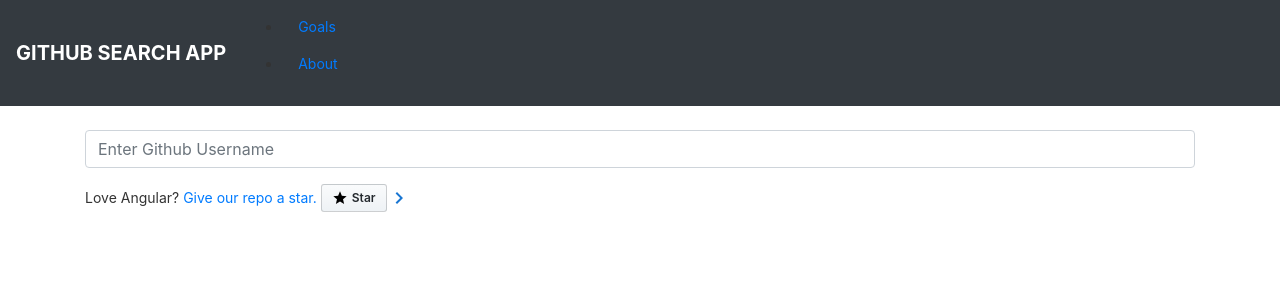
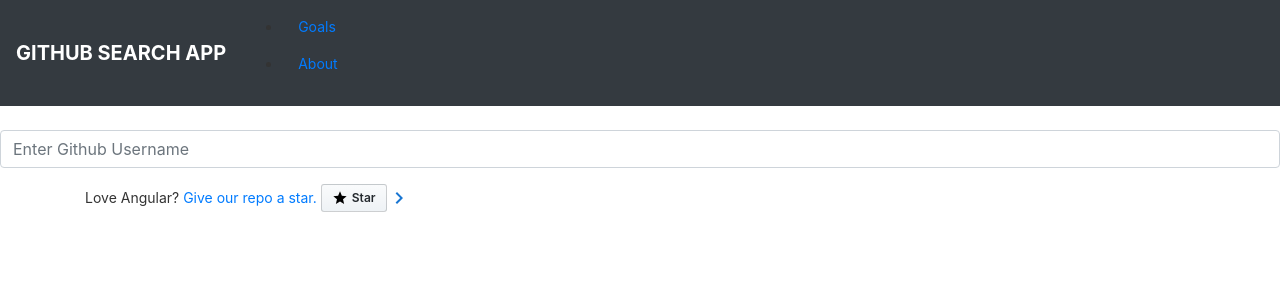
Before and after one commit to wendymunyasi/Git_search, an Angular app: page / in a window 1280 px wide. Shown: the top 300 px of the page. Built offline with nearby package versions, Linux system fonts and the light colour scheme.

Commit message:
Move <app-landing> directive to just below the <app-navbar> directive .

```diff
--- a/src/app/app.component.html
+++ b/src/app/app.component.html
@@ -1,9 +1,10 @@
 <app-navbar></app-navbar><br>
+<app-landing></app-landing>
 <router-outlet></router-outlet>
 
 <div class="container" role="main">
   <!-- <!-- <app-github-form></app-github-form> -->
-  <app-landing></app-landing>
+
 
 
 
```
